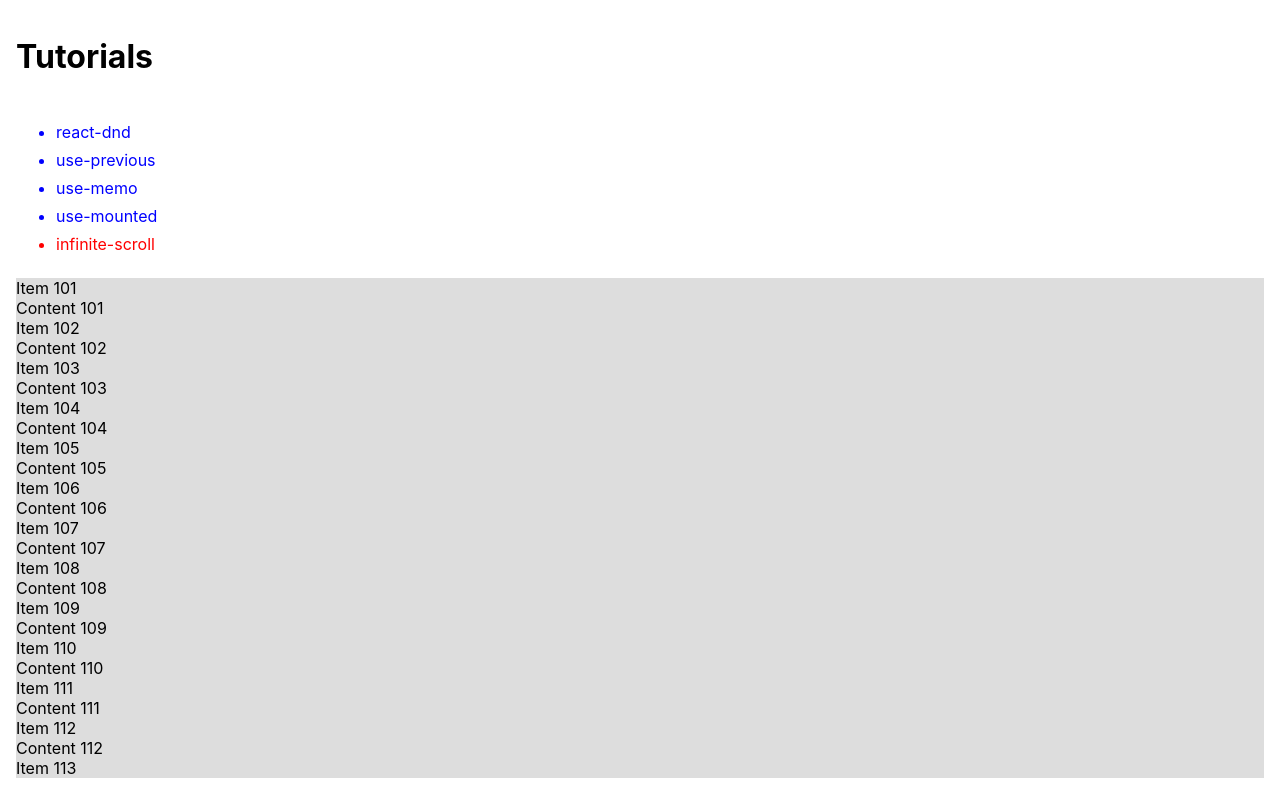
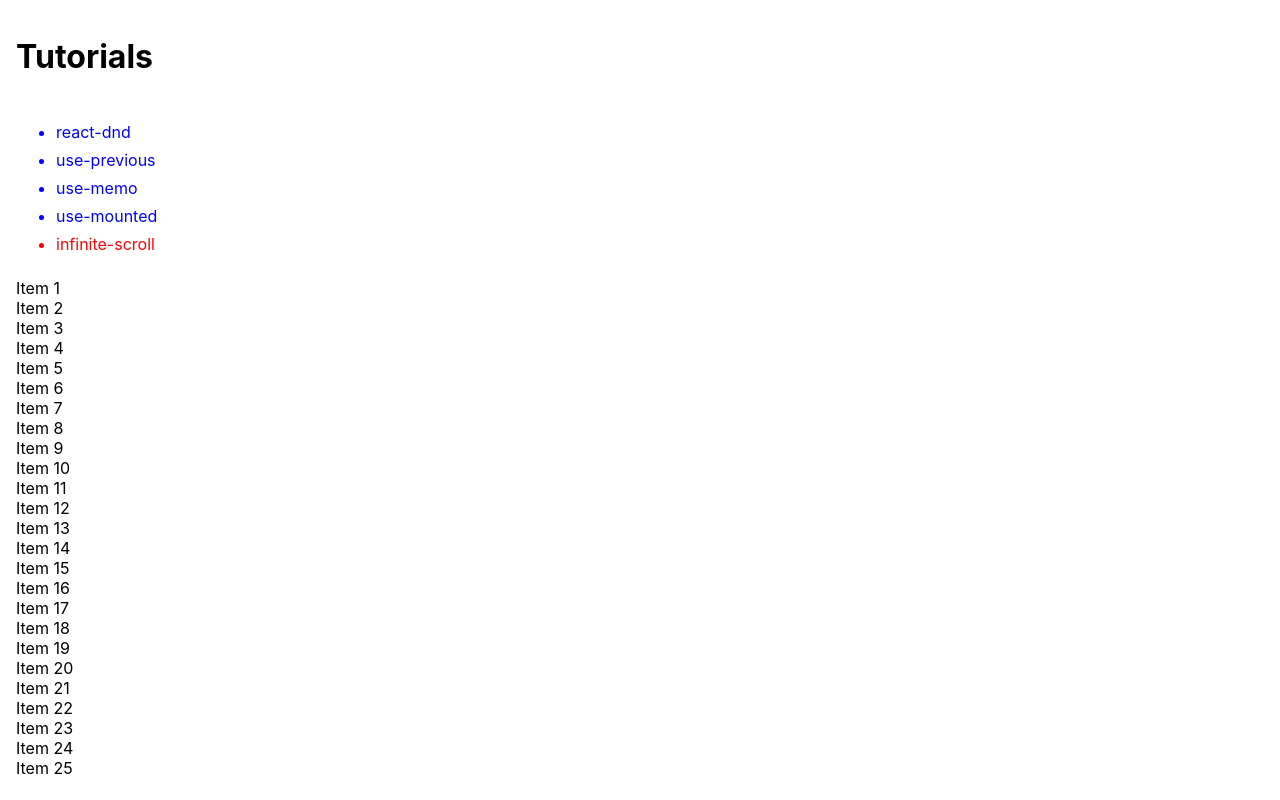
Before and after one commit to burstware/react-tutorials, a React (Create React App) app: page / in a window 1280 px wide. Both pictures are taken after a click on the item "infinite-scroll". Built offline with nearby package versions, Linux system fonts and the light colour scheme.

Commit message:
finish infinite scroll component

```diff
--- a/package.json
+++ b/package.json
@@ -8,7 +8,7 @@
     "@testing-library/user-event": "^12.1.10",
     "@types/jest": "^26.0.15",
     "@types/node": "^12.0.0",
-    "@types/react": "^17.0.0",
+    "@types/react": "^18.2.65",
     "@types/react-dom": "^17.0.0",
     "react": "^17.0.2",
     "react-dnd": "^14.0.3",
--- a/src/App.tsx
+++ b/src/App.tsx
@@ -5,7 +5,7 @@ import Memo from './Memo'
 import Mounted from './useMounted'
 import UsePrevious from './UsePrevious'
 // import SO from './SO'
-import InfiniteScroll from './InifiniteScroll'
+import Consumer from './InifiniteScroll/Consumer'
 
 function App() {
   const [selection, setSelection] = useState('')
@@ -72,7 +72,7 @@ function App() {
       {selection === 'use-previous' && <UsePrevious />}
       {selection === 'use-memo' && <Memo />}
       {selection === 'use-mounted' && <Mounted />}
-      {selection === 'infinite-scroll' && <InfiniteScroll />}
+      {selection === 'infinite-scroll' && <Consumer />}
 
       {/* <SO /> */}
     </div>
--- /dev/null
+++ b/src/InifiniteScroll/Consumer.tsx
@@ -0,0 +1,71 @@
+import React, { ReactElement, useCallback } from 'react'
+import InfiniteScroll from '.'
+import { PaginationQuery } from './utils'
+
+const MAX_BUFFER_SIZE = 150
+
+interface Item {
+  id: number
+  name: string
+  content: string
+}
+
+export default function Consumer() {
+  const fetchItems = useCallback((query: PaginationQuery) => {
+    return new Promise<ReactElement[]>((resolve) => {
+      setTimeout(() => {
+        // Fetch from API using before/after
+        const items: Item[] = generatePage(
+          query.before ? 'up' : 'down',
+          query.before as unknown as undefined,
+          query.after as unknown as undefined
+        )
+
+        // eslint-disable-next-line react-hooks/exhaustive-deps
+        resolve(items.map((item: Item) => <div key={item.id}>{item.name}</div>))
+      }, 500)
+    })
+  }, [])
+
+  const generatePage = useCallback(
+    (direction: 'up' | 'down' = 'down', before?: number, after?: number) => {
+      const PAGE_SIZE = 50
+      return new Array(PAGE_SIZE).fill('').map((_, i) => {
+        if (direction === 'up') {
+          const firstItem = +(before ?? 0)
+          return {
+            id: firstItem - (PAGE_SIZE - i),
+            name: `Item ${firstItem - (PAGE_SIZE - i)}`,
+            content: `Content ${firstItem - (PAGE_SIZE - i)}`
+          }
+        } else {
+          const lastItem = +(after ?? 0)
+          return {
+            id: lastItem + i + 1,
+            name: `Item ${lastItem + i + 1}`,
+            content: `Content ${lastItem + i + 1}`
+          }
+        }
+      })
+    },
+    []
+  )
+
+  const handleLoadItems = async (query: PaginationQuery) => {
+    return fetchItems(query)
+  }
+
+  return (
+    <div
+      style={{
+        height: '500px'
+      }}
+    >
+      <InfiniteScroll
+        maxBufferSize={MAX_BUFFER_SIZE}
+        loadItems={handleLoadItems}
+        triggerThresholdItems={MAX_BUFFER_SIZE / 6}
+      ></InfiniteScroll>
+    </div>
+  )
+}
--- a/src/InifiniteScroll/index.tsx
+++ b/src/InifiniteScroll/index.tsx
@@ -1,204 +1,67 @@
-import React, {
-  useCallback,
-  useEffect,
-  useReducer,
-  useRef,
-  useState
-} from 'react'
-import { useInfiniteScroll } from './utils'
+import React, { cloneElement } from 'react'
+import { LoadItemsParams, Loading, useInfiniteScroll } from './utils'
 
-const MAX_BUFFER_SIZE = 150
-
-interface Item {
-  id: number
-  name: string
-  content: string
+interface Props {
+  maxBufferSize: number
+  loadItems: LoadItemsParams['loadItems']
+  triggerThresholdItems: number
 }
 
-export default function InfiniteScroll() {
-  const previousScroll = useRef<{
-    height?: number
-    yLocation?: number
-    state: 'render' | 'done'
-  }>({
-    height: undefined,
-    yLocation: undefined,
-    state: 'done'
+/**
+ * TODO: detect full buffer of items are visible, then increase buffer size
+ * @returns
+ */
+export default function InfiniteScroll({
+  maxBufferSize,
+  loadItems,
+  triggerThresholdItems
+}: Props) {
+  const {
+    loading,
+    scrollableContainerRef,
+    items,
+    preLastItem,
+    lastItem,
+    preFirstItem,
+    firstItem
+  } = useInfiniteScroll({
+    loadItems,
+    maxBufferSize
   })
-  const [loading, setLoading] = useState('')
-
-  function stopWatching() {
-    firstItem(null)
-    preFirstItem(null)
-    lastItem(null)
-    preLastItem(null)
-  }
-
-  const fetchItems = async (direction: 'up' | 'down' = 'down') => {
-    // TODO: prevent unecessary fetching (when it returns empty, don't keep attempting)
-    return new Promise<void>((resolve) => {
-      setLoading(direction)
-      stopWatching()
-      setTimeout(async () => {
-        const newItems = generatePage(direction)
-        dispatchItems({
-          type: direction === 'up' ? 'prepend' : 'append',
-          items: newItems
-        })
-        setLoading('')
-        resolve()
-      }, 500)
-    })
-  }
-
-  const {
-    scrollableContainerRef,
-    preFirstItem,
-    firstItem,
-    preLastItem,
-    lastItem
-  } = useInfiniteScroll({
-    onScrollToFirstItem: async () => {
-      firstItem(null)
-      fetchItems('up')
-    },
-    onScrollToLastItem: async () => {
-      console.log('onScrollToLastItem')
-      fetchItems('down')
-    }
-  })
-
-  // this useReducer maintains a buffer of items that will make sure it will not exceed MAX_BUFFER_SIZE in length by popping out old items
-  // when new items are added
-  const [items, dispatchItems] = useReducer(
-    (
-      items: Item[],
-      action: {
-        type: 'append' | 'prepend' | 'cleanup'
-        items?: Item[]
-      }
-    ) => {
-      if (action.items && !Array.isArray(action.items))
-        action.items = [action.items]
-      switch (action.type) {
-        case 'prepend': {
-          const newItems = [...(action?.items ?? []), ...items]
-          if (previousScroll.current && scrollableContainerRef.current) {
-            previousScroll.current.height =
-              scrollableContainerRef.current.scrollHeight ?? 0
-            previousScroll.current.yLocation =
-              scrollableContainerRef.current.scrollTop
-          }
-          previousScroll.current.state = 'render'
-          return newItems
-        }
-        case 'append': {
-          let newItems = [...items, ...(action?.items ?? [])]
-          newItems = newItems.slice(
-            Math.max(newItems.length - MAX_BUFFER_SIZE, 0)
-          )
-          return newItems
-        }
-        case 'cleanup': {
-          // clean up after prepending
-          const newItems = items.slice(0, MAX_BUFFER_SIZE)
-          return newItems
-        }
-        default:
-          return items
-      }
-    },
-    [] as Item[]
-  )
-
-  const generatePage = useCallback(
-    (direction: 'up' | 'down' = 'down') => {
-      const PAGE_SIZE = 50
-      return new Array(PAGE_SIZE).fill('').map((_, i) => {
-        if (direction === 'up') {
-          const firstItem = items[0]?.id ?? 0
-          return {
-            id: firstItem - (PAGE_SIZE - i),
-            name: `Item ${firstItem - (PAGE_SIZE - i)}`,
-            content: `Content ${firstItem - (PAGE_SIZE - i)}`
-          }
-        } else {
-          const lastItem = items[items.length - 1]?.id ?? 0
-          return {
-            id: lastItem + i + 1,
-            name: `Item ${lastItem + i + 1}`,
-            content: `Content ${lastItem + i + 1}`
-          }
-        }
-      })
-    },
-    [items]
-  )
-
-  console.log('previousScroll.current', previousScroll.current)
-
-  // scroll to last item if scrolling up
-  useEffect(() => {
-    if (previousScroll.current.state !== 'done') {
-      if (
-        scrollableContainerRef.current &&
-        previousScroll.current.height !== undefined && // these are undefined if scrolling down
-        previousScroll.current.yLocation !== undefined // these are undefined if scrolling down
-      ) {
-        const addedHeight =
-          scrollableContainerRef.current.scrollHeight -
-          previousScroll.current.height
-
-        let newLocation = addedHeight + previousScroll.current?.yLocation
-
-        console.log('newLocation', newLocation)
-
-        scrollableContainerRef.current.scroll({
-          top: newLocation
-        })
-      }
-
-      dispatchItems({
-        type: 'cleanup'
-      })
-      previousScroll.current.state = 'done'
-    }
-  }, [items, scrollableContainerRef])
-
-  // fetch initial items
-  useEffect(() => {
-    fetchItems('down')
-    // eslint-disable-next-line react-hooks/exhaustive-deps
-  }, [])
 
   return (
     <div
       ref={scrollableContainerRef}
       style={{
-        height: '500px',
-        overflow: 'auto',
-        background: '#dddddd'
+        height: '100%',
+        width: '100%',
+        overflow: 'auto'
       }}
     >
-      {loading === 'up' && (
+      {loading === Loading.UP && (
         <div style={{ display: 'flex', justifyContent: 'center' }}>
           <p>Loading...</p>
         </div>
       )}
       {items.map((item, i) => {
         let ref = null
-        // if (i === items.length - 26) ref = preLastItem
-        if (i === items.length - 1) ref = lastItem
-        // if (i === 24) ref = preFirstItem
-        if (i === 0) ref = firstItem
-        return (
-          <div key={item.id} ref={ref}>
-            <div>{item.name}</div>
-            <div>{item.content}</div>
-          </div>
-        )
+        if (i === items.length - triggerThresholdItems - 1) {
+          ref = preLastItem
+        } else if (i === items.length - 1) {
+          ref = lastItem
+        } else if (i === triggerThresholdItems - 1) {
+          ref = preFirstItem
+        } else if (i === 0) {
+          ref = firstItem
+        }
+
+        if (ref !== null) {
+          return cloneElement(item, { ref })
+        }
+        return item
       })}
-      {loading === 'down' && (
+
+      {loading === Loading.DOWN && (
         <div style={{ display: 'flex', justifyContent: 'center' }}>
           <p>Loading...</p>
         </div>
--- a/src/InifiniteScroll/utils.ts
+++ b/src/InifiniteScroll/utils.ts
@@ -1,47 +1,184 @@
-import { useRef } from 'react'
+// REMOVEME:
+/* eslint-disable no-unused-vars */
+import {
+  ReactElement,
+  useCallback,
+  useEffect,
+  useReducer,
+  useRef,
+  useState
+} from 'react'
 import { useInView } from 'react-intersection-observer'
 
-interface Props {
-  onScrollToFirstItem?: () => Promise<unknown>
-  onScrollToLastItem?: () => Promise<unknown>
+export interface PaginationQuery {
+  before?: string | null
+  after?: string | null
+}
+
+export enum Loading {
+  UP = 'up',
+  DOWN = 'down'
+}
+
+enum ActionType {
+  APPEND = 'append',
+  PREPEND = 'prepend',
+  CLEANUP = 'cleanup'
+}
+
+export interface LoadItemsParams {
+  loadItems: (query: PaginationQuery) => Promise<ReactElement[]>
+  maxBufferSize: number
 }
 
 export function useInfiniteScroll({
-  onScrollToFirstItem,
-  onScrollToLastItem
-}: Props) {
+  loadItems,
+  maxBufferSize
+}: LoadItemsParams) {
   const scrollableContainerRef = useRef<HTMLDivElement>(null)
+  const previousScroll = useRef<{
+    height?: number
+    yLocation?: number
+    rendering: boolean
+  }>({
+    height: undefined,
+    yLocation: undefined,
+    rendering: false
+  })
+  const [loading, setLoading] = useState<Loading | undefined>(undefined)
+  // this useReducer maintains a buffer of items that will make sure it will not exceed MAX_BUFFER_SIZE in length by popping out old items
+  // when new items are added
+  const [items, dispatchItems] = useReducer(
+    (
+      items: ReactElement[],
+      action: {
+        type: ActionType
+        items?: ReactElement[]
+      }
+    ) => {
+      if (action.items && !Array.isArray(action.items))
+        action.items = [action.items]
+      switch (action.type) {
+        case ActionType.PREPEND: {
+          const newItems = [...(action?.items ?? []), ...items]
+          if (previousScroll.current && scrollableContainerRef.current) {
+            previousScroll.current.height =
+              scrollableContainerRef.current.scrollHeight ?? 0
+            previousScroll.current.yLocation =
+              scrollableContainerRef.current.scrollTop
+          }
+          previousScroll.current.rendering = true
+          return newItems
+        }
+        case ActionType.APPEND: {
+          let newItems = [...items, ...(action?.items ?? [])]
+          newItems = newItems.slice(
+            Math.max(newItems.length - maxBufferSize, 0)
+          )
+          return newItems
+        }
+        case ActionType.CLEANUP: {
+          // clean up after prepending
+          const newItems = items.slice(0, maxBufferSize)
+          return newItems
+        }
+        default:
+          return items
+      }
+    },
+    []
+  )
+
+  // scroll to last item if scrolling up
+  useEffect(() => {
+    if (previousScroll.current.rendering) {
+      if (
+        scrollableContainerRef.current &&
+        previousScroll.current.height !== undefined && // these are undefined if scrolling down
+        previousScroll.current.yLocation !== undefined // these are undefined if scrolling down
+      ) {
+        const addedHeight =
+          scrollableContainerRef.current.scrollHeight -
+          previousScroll.current.height
+
+        let newLocation = addedHeight + previousScroll.current?.yLocation
+
+        scrollableContainerRef.current.scroll({
+          top: newLocation
+        })
+      }
+
+      dispatchItems({
+        type: ActionType.CLEANUP
+      })
+      previousScroll.current.rendering = false
+    }
+  }, [items, scrollableContainerRef])
+
+  const getItems = useCallback(
+    async (query: PaginationQuery) => {
+      setLoading(query.before ? Loading.UP : Loading.DOWN)
+      const items = await loadItems(query)
+      dispatchItems({
+        type: query.before ? ActionType.PREPEND : ActionType.APPEND,
+        items
+      })
+      setLoading(undefined)
+    },
+    [loadItems]
+  )
+
+  // fetch initial items
+  useEffect(() => {
+    getItems({})
+    // eslint-disable-next-line react-hooks/exhaustive-deps
+  }, [])
+
   const [lastItem] = useInView({
     onChange: (inView) => {
       if (!inView) return
       lastItem(null)
-      if (onScrollToLastItem) onScrollToLastItem()
+      preLastItem(null)
+      getItems({
+        after: items[items.length - 1].key
+      })
     }
   })
   const [preLastItem] = useInView({
     onChange: (inView) => {
       if (!inView) return
+      lastItem(null)
       preLastItem(null)
-      if (onScrollToLastItem) onScrollToLastItem()
+      getItems({
+        after: items[items.length - 1].key
+      })
     }
   })
   const [firstItem] = useInView({
     onChange: (inView) => {
       if (!inView) return
       firstItem(null)
-      if (onScrollToFirstItem) onScrollToFirstItem()
+      preFirstItem(null)
+      getItems({
+        before: items[0].key
+      })
     }
   })
   const [preFirstItem] = useInView({
     onChange: (inView) => {
       if (!inView) return
+      firstItem(null)
       preFirstItem(null)
-      if (onScrollToFirstItem) onScrollToFirstItem()
+      getItems({
+        before: items[0].key
+      })
     }
   })
 
   return {
     scrollableContainerRef,
+    loading,
+    items,
     preLastItem,
     lastItem,
     preFirstItem,
```
Also changed, not shown: 1 other file (tests, documents, lock files or other folders).
